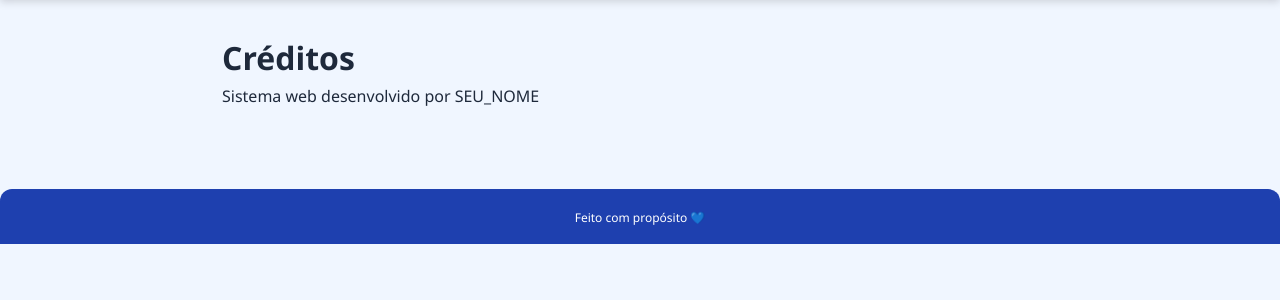
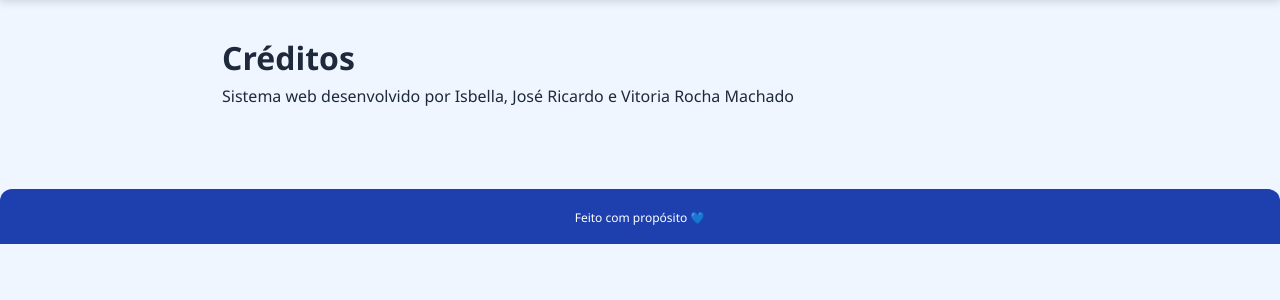
Before and after one commit to VitoriaRochaMachado/remindme, a Django app: page /creditos/ in a window 1280 px wide. Shown: the part 70-370 px from the top of the page. Run offline with Django 5.2, Linux system fonts and the light colour scheme.

Commit message:
creditos

```diff
--- a/templates/creditos.html
+++ b/templates/creditos.html
@@ -1,5 +1,5 @@
 {% extends 'base.html' %}
 {% block content %}
   <h1>Créditos</h1>
-  <p>Sistema web desenvolvido por SEU_NOME</p>
+  <p>Sistema web desenvolvido por Isbella, José Ricardo e Vitoria Rocha Machado</p>
 {% endblock %}
```
Also changed, not shown: 1 other file.
